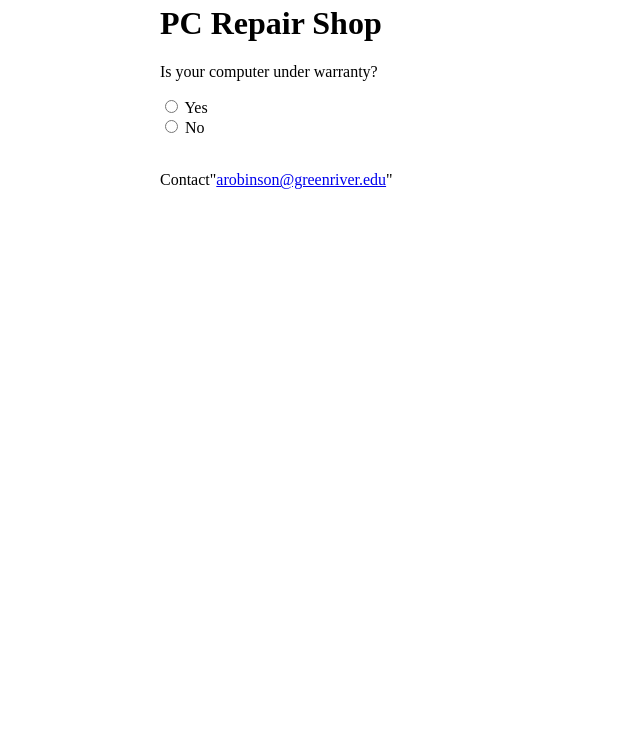
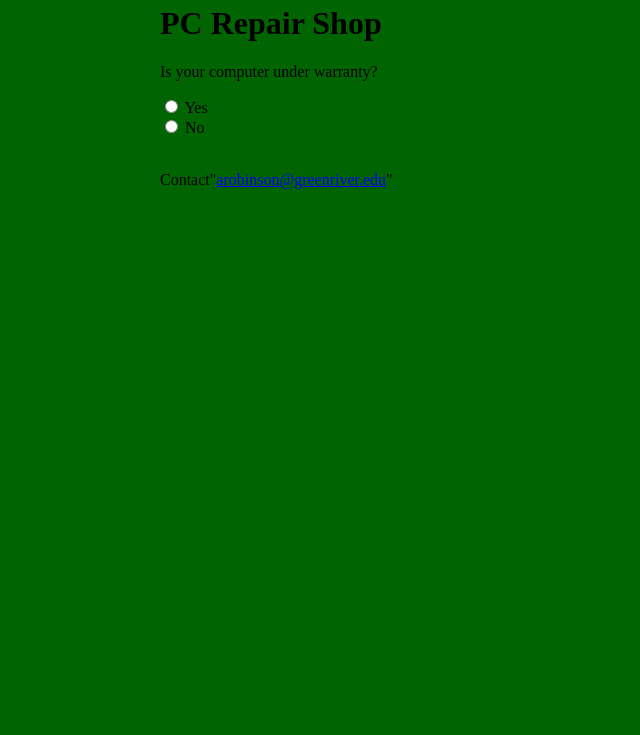
Before and after one commit to sdemecilio/workingPCRepairShop, a PHP site: page /home.php in a window 1280 px wide. Shown: the top 735 px of the page, without its empty margins (0-640 px from the left). Run offline with PHP 8.4, Linux system fonts and the light colour scheme; some libraries are stand-ins or nearby versions.

Commit message:
added home.css

```diff
--- /dev/null
+++ b/css/home.css
@@ -0,0 +1,10 @@
+body {
+    width: 75%;
+    padding: 5px;
+    margin: auto auto 5%;
+    background-color: darkgreen;
+}
+
+footer {
+   align: center;
+}
--- a/home.php
+++ b/home.php
@@ -15,6 +15,7 @@ THE SOFTWARE IS PROVIDED "AS IS", WITHOUT WARRANTY OF ANY KIND, EXPRESS OR IMPLI
 <html>
 <!-- CSS libraries -->
 <link rel = "stylesheet" href = "css/RepairShop.css">
+<link rel = "stylesheet" href = "css/home.css">
 <link rel = "stylesheet" href = "//code.jquery.com/ui/1.12.1/themes/base/jquery-ui.css">
 
 <body>
```
